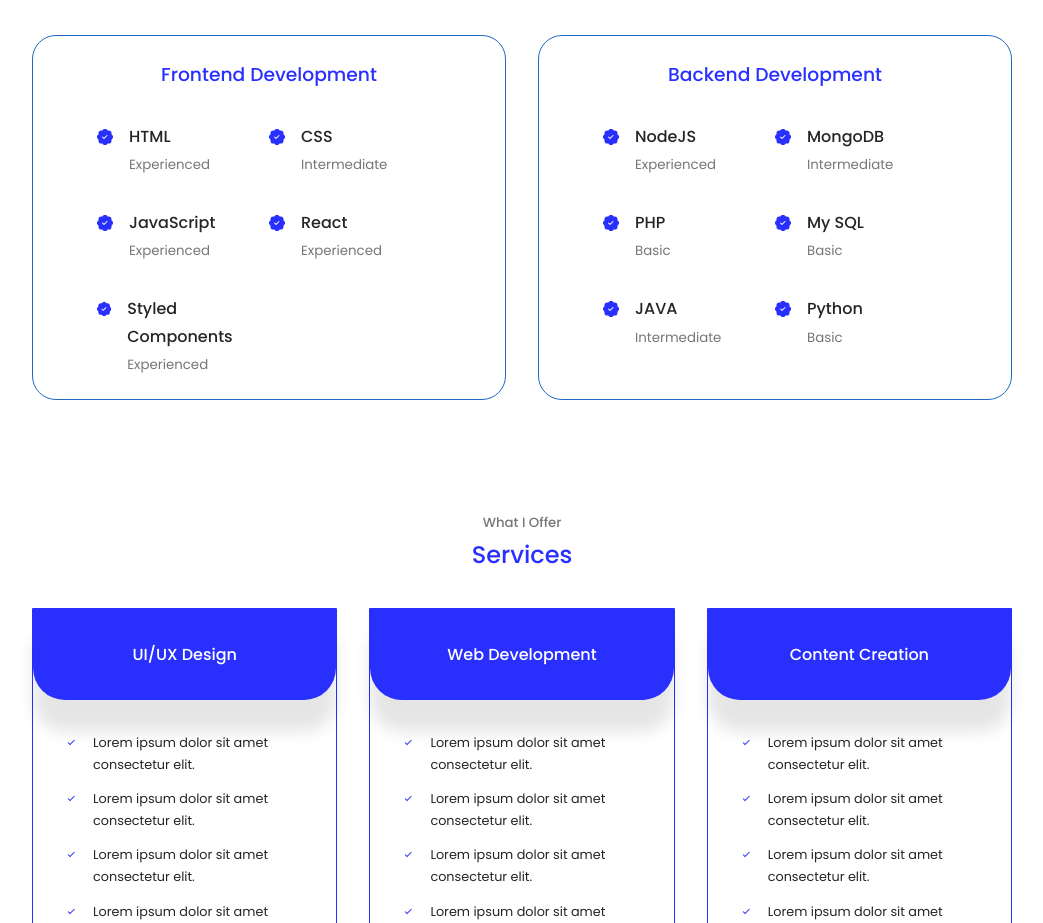
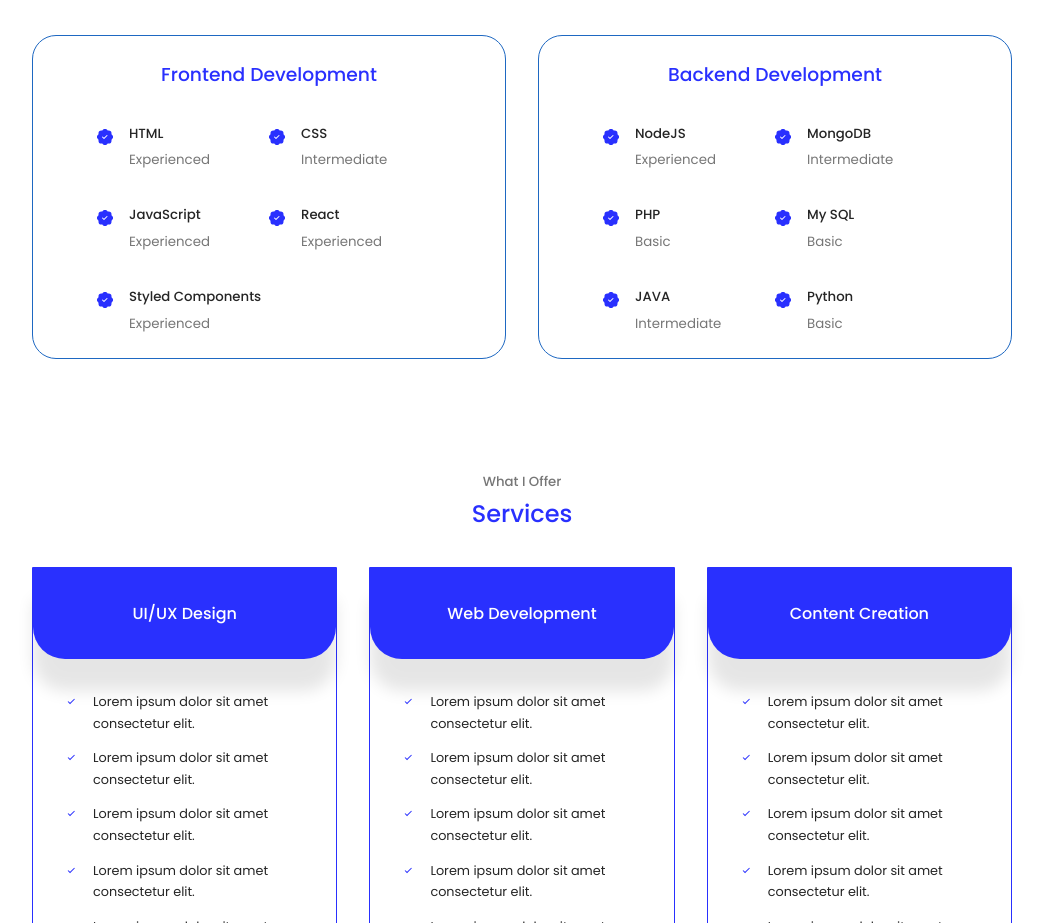
Before and after one commit to melvintivane/portfolio-website, a React (Vite) app: page / in a window 1280 px wide. Shown: the part 1580-2503 px from the top of the page, without its empty margins (118-1161 px from the left). Built offline with nearby package versions, Linux system fonts and the light colour scheme.

Commit message:
Update Experience.jsx

```diff
--- a/src/components/experience/Experience.jsx
+++ b/src/components/experience/Experience.jsx
@@ -1,10 +1,10 @@
-import React from 'react';
+import React from "react";
 import "./experience.css";
-import { BsPatchCheckFill } from 'react-icons/bs'
+import { BsPatchCheckFill } from "react-icons/bs";
 
 const Experience = () => {
   return (
-    <section id='experience'>
+    <section id="experience">
       <h5>What Skills I Have</h5>
       <h2>My Experience</h2>
 
@@ -15,35 +15,35 @@ const Experience = () => {
             <article className="experience__details">
               <BsPatchCheckFill className="experience__details-icon" />
               <div>
-                <h4>HTML</h4>
+                <h5>HTML</h5>
                 <small className="text-light">Experienced</small>
               </div>
             </article>
             <article className="experience__details">
               <BsPatchCheckFill className="experience__details-icon" />
               <div>
-                <h4>CSS</h4>
+                <h5>CSS</h5>
                 <small className="text-light">Intermediate</small>
               </div>
             </article>
             <article className="experience__details">
               <BsPatchCheckFill className="experience__details-icon" />
               <div>
-                <h4>JavaScript</h4>
+                <h5>JavaScript</h5>
                 <small className="text-light">Experienced</small>
               </div>
             </article>
             <article className="experience__details">
               <BsPatchCheckFill className="experience__details-icon" />
               <div>
-                <h4>React</h4>
+                <h5>React</h5>
                 <small className="text-light">Experienced</small>
               </div>
             </article>
             <article className="experience__details">
               <BsPatchCheckFill className="experience__details-icon" />
               <div>
-                <h4>Styled Components</h4>
+                <h5>Styled Components</h5>
                 <small className="text-light">Experienced</small>
               </div>
             </article>
@@ -51,47 +51,47 @@ const Experience = () => {
         </div>
 
         <div className="experience__backend">
-        <h3>Backend Development</h3>
+          <h3>Backend Development</h3>
           <div className="experience__content">
             <article className="experience__details">
               <BsPatchCheckFill className="experience__details-icon" />
               <div>
-                <h4>NodeJS</h4>
+                <h5>NodeJS</h5>
                 <small className="text-light">Experienced</small>
               </div>
             </article>
             <article className="experience__details">
               <BsPatchCheckFill className="experience__details-icon" />
               <div>
-                <h4>MongoDB</h4>
+                <h5>MongoDB</h5>
                 <small className="text-light">Intermediate</small>
               </div>
             </article>
             <article className="experience__details">
               <BsPatchCheckFill className="experience__details-icon" />
               <div>
-                <h4>PHP</h4>
+                <h5>PHP</h5>
                 <small className="text-light">Basic</small>
               </div>
             </article>
             <article className="experience__details">
               <BsPatchCheckFill className="experience__details-icon" />
               <div>
-                <h4>My SQL</h4>
+                <h5>My SQL</h5>
                 <small className="text-light">Basic</small>
               </div>
             </article>
             <article className="experience__details">
               <BsPatchCheckFill className="experience__details-icon" />
               <div>
-                <h4>JAVA</h4>
+                <h5>JAVA</h5>
                 <small className="text-light">Intermediate</small>
               </div>
             </article>
             <article className="experience__details">
               <BsPatchCheckFill className="experience__details-icon" />
               <div>
-                <h4>Python</h4>
+                <h5>Python</h5>
                 <small className="text-light">Basic</small>
               </div>
             </article>
@@ -99,7 +99,7 @@ const Experience = () => {
         </div>
       </div>
     </section>
-  )
-}
+  );
+};
 
-export default Experience
+export default Experience;
```
